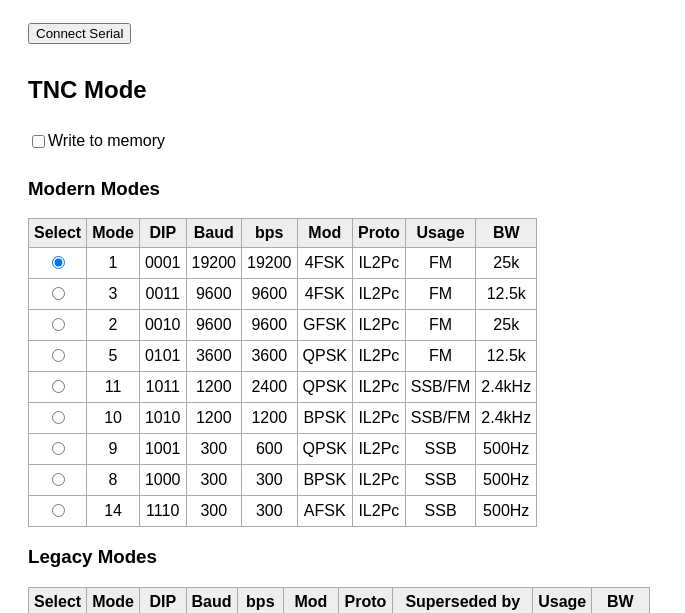
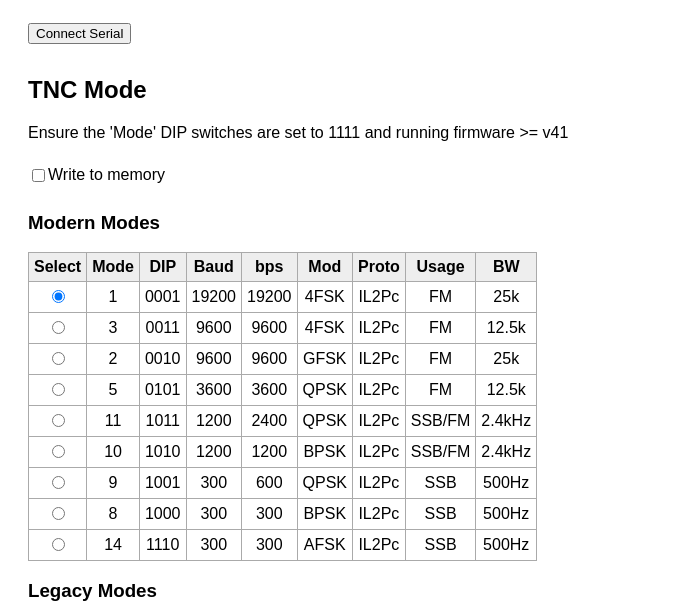
Before and after one commit to madpsy/ninotnc-set-mode, a plain HTML site: page docs/index.html in a window 1280 px wide. Shown: the part 129-742 px from the top of the page, without its empty margins (0-685 px from the left). Drawn offline with Linux system fonts and the light colour scheme.

Commit message:
HTML support

```diff
--- a/docs/index.html
+++ b/docs/index.html
@@ -39,6 +39,7 @@
 
   <!-- TNC Mode Setting Section -->
   <h2>TNC Mode</h2>
+  <p>Ensure the 'Mode' DIP switches are set to 1111 and running firmware >= v41</p>
   <!-- Write to memory checkbox displayed inline -->
   <label class="inlineCheckbox">
     <input type="checkbox" id="writeToMemory">
```
